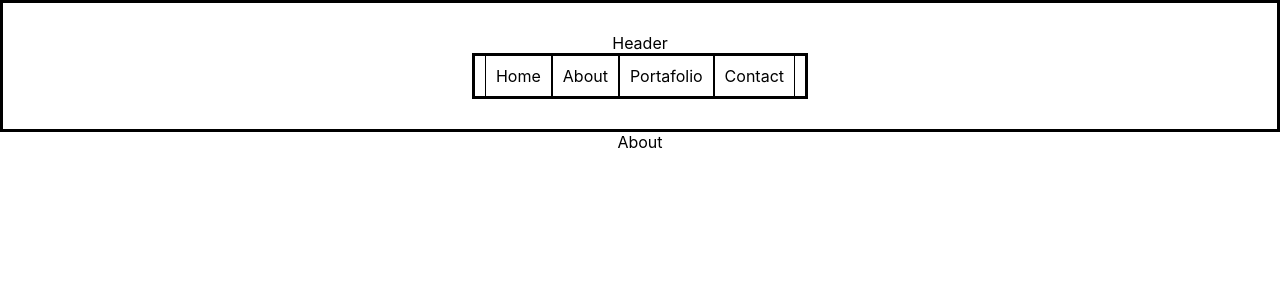
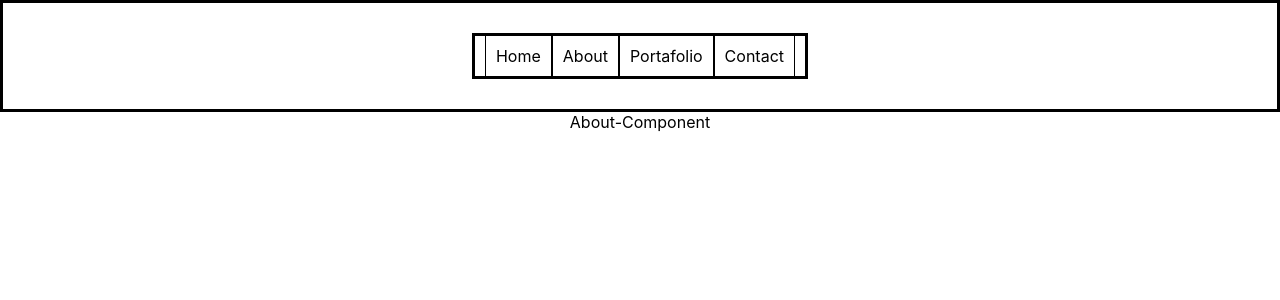
Before and after one commit to barbaroreyes/app-folio, a React (Create React App) app: page /about in a window 1280 px wide. Shown: the top 300 px of the page. Built offline with nearby package versions, Linux system fonts and the light colour scheme.

Commit message:
added-about-page

```diff
--- a/package.json
+++ b/package.json
@@ -10,6 +10,7 @@
     "react-dom": "^17.0.2",
     "react-router-dom": "^5.3.0",
     "react-scripts": "4.0.3",
+    "tachyons": "^4.12.0",
     "web-vitals": "^1.0.1"
   },
   "scripts": {
--- a/src/App.js
+++ b/src/App.js
@@ -3,6 +3,7 @@ import Home from './Pages/Home'
 import Header from './Compo/Header'
 import './App.css';
 import Portafolio from './Pages/Portafolio';
+import About from './Pages/About';
 
 function App() {
   return (
@@ -13,7 +14,7 @@ function App() {
          <Home/>
         </Route>
         <Route exact path="/about">
-         About
+         <About/>
         </Route>
         <Route exact path="/portafolio">
          <Portafolio/>
@@ -28,9 +29,7 @@ function App() {
          Contact
         </Route>
       </Switch>
-     {/* <div className="box-dad">
-       <h1>Name</h1>
-     </div> */}
+
     </div>
   );
 }
--- a/src/Compo/Header.js
+++ b/src/Compo/Header.js
@@ -3,7 +3,7 @@ import Nav from './Nav'
 const Header = () => {
   return (
     <div className="header">
-      Header
+
       <Nav/>
     </div>
   )
--- /dev/null
+++ b/src/Pages/About.js
@@ -0,0 +1,11 @@
+import React from 'react'
+
+const About = () => {
+  return (
+    <div>
+      About-Component
+    </div>
+  )
+}
+
+export default About
--- a/src/Pages/Portafolio.js
+++ b/src/Pages/Portafolio.js
@@ -3,7 +3,7 @@ import React from 'react'
 const Portafolio = () => {
   return (
     <div className="portafolio">
-      Portafolio
+      <h2>Projects</h2>
     </div>
   )
 }
```
Also changed, not shown: 2 other files (tests, documents, lock files or other folders).
